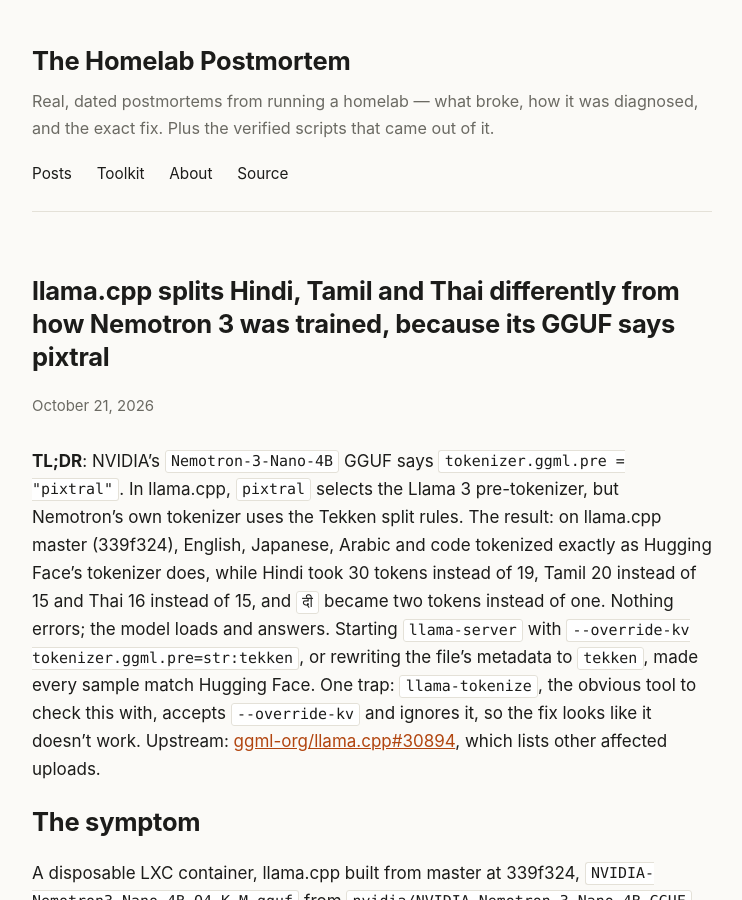
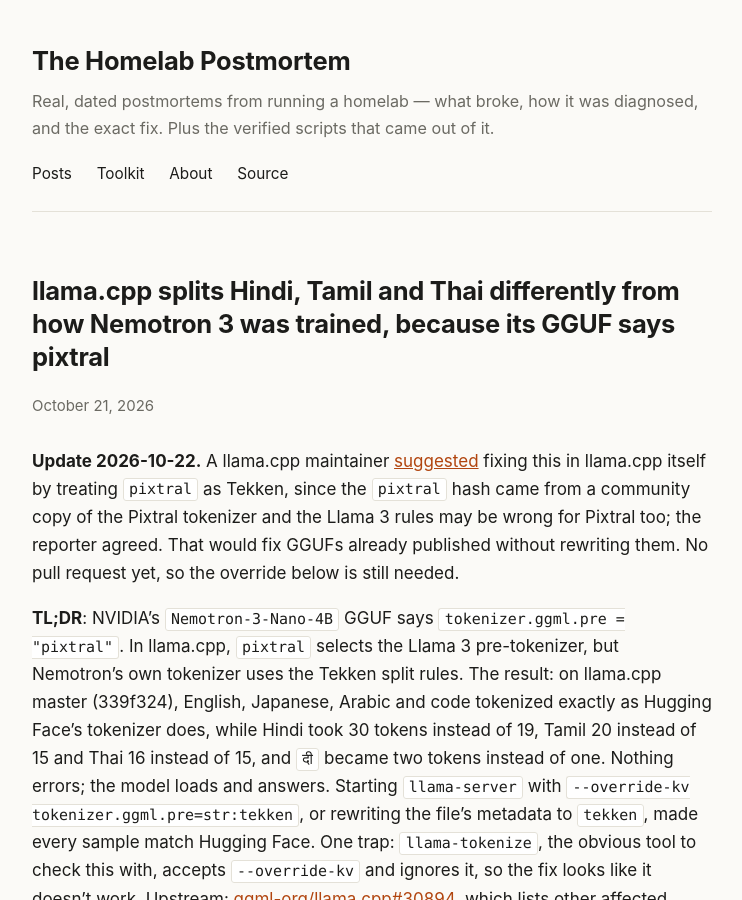
Before and after one commit to mitoyosh/homelab-postmortem, a Jekyll site: the page built from _posts/2026-10-21-llama-cpp-splits-nemotron-3-hindi-differently-because-its-gguf-says-pixtral.md, in a window 1280 px wide and 900 px high. Shown: the whole window, without its empty margins (268-1010 px from the left). Built offline with Jekyll 4.4.1, drawn with Linux system fonts in a browser that asks for light colours.

Commit message:
Updates (moby#52480 for the lost-network post, pixtral→tekken proposal for the Nemotron post) and inbound links to the 2026-10-22 posts
Co-Authored-By: Claude Opus 5.5 <noreply@anthropic.com>

```diff
--- a/_posts/2026-10-21-llama-cpp-splits-nemotron-3-hindi-differently-because-its-gguf-says-pixtral.md
+++ b/_posts/2026-10-21-llama-cpp-splits-nemotron-3-hindi-differently-because-its-gguf-says-pixtral.md
@@ -5,6 +5,8 @@ excerpt: "NVIDIA's Nemotron 3 Nano 4B GGUF carries tokenizer.ggml.pre = pixtral,
 devto_title: "llama.cpp splits Hindi and Thai differently for Nemotron 3 because its GGUF says pixtral"
 devto_tags: llm, llamacpp, selfhosted, ai
 ---
+
+**Update 2026-10-22.** A llama.cpp maintainer [suggested](https://github.com/ggml-org/llama.cpp/issues/30894) fixing this in llama.cpp itself by treating `pixtral` as Tekken, since the `pixtral` hash came from a community copy of the Pixtral tokenizer and the Llama 3 rules may be wrong for Pixtral too; the reporter agreed. That would fix GGUFs already published without rewriting them. No pull request yet, so the override below is still needed.
 
 **TL;DR**: NVIDIA's `Nemotron-3-Nano-4B` GGUF says `tokenizer.ggml.pre = "pixtral"`. In llama.cpp, `pixtral` selects the Llama 3 pre-tokenizer, but Nemotron's own tokenizer uses the Tekken split rules. The result: on llama.cpp master (339f324), English, Japanese, Arabic and code tokenized exactly as Hugging Face's tokenizer does, while Hindi took 30 tokens instead of 19, Tamil 20 instead of 15 and Thai 16 instead of 15, and `दी` became two tokens instead of one. Nothing errors; the model loads and answers. Starting `llama-server` with `--override-kv tokenizer.ggml.pre=str:tekken`, or rewriting the file's metadata to `tekken`, made every sample match Hugging Face. One trap: `llama-tokenize`, the obvious tool to check this with, accepts `--override-kv` and ignores it, so the fix looks like it doesn't work. Upstream: [ggml-org/llama.cpp#30894](https://github.com/ggml-org/llama.cpp/issues/30894), which lists other affected uploads.
 
```
Also changed, not shown: _posts/2026-09-28-ollama-gpu-overhead-is-logged-but-never-reaches-llama-server.md (+2 -0 lines), _posts/2026-10-18-docker-29-container-loses-its-network-after-one-failed-start.md (+2 -0 lines), _posts/2026-10-18-docker-image-mount-comes-back-empty-after-a-reboot.md (+2 -0 lines), _posts/2026-10-20-llama-server-responses-api-reports-a-cut-off-reply-as-completed.md (+2 -0 lines).
